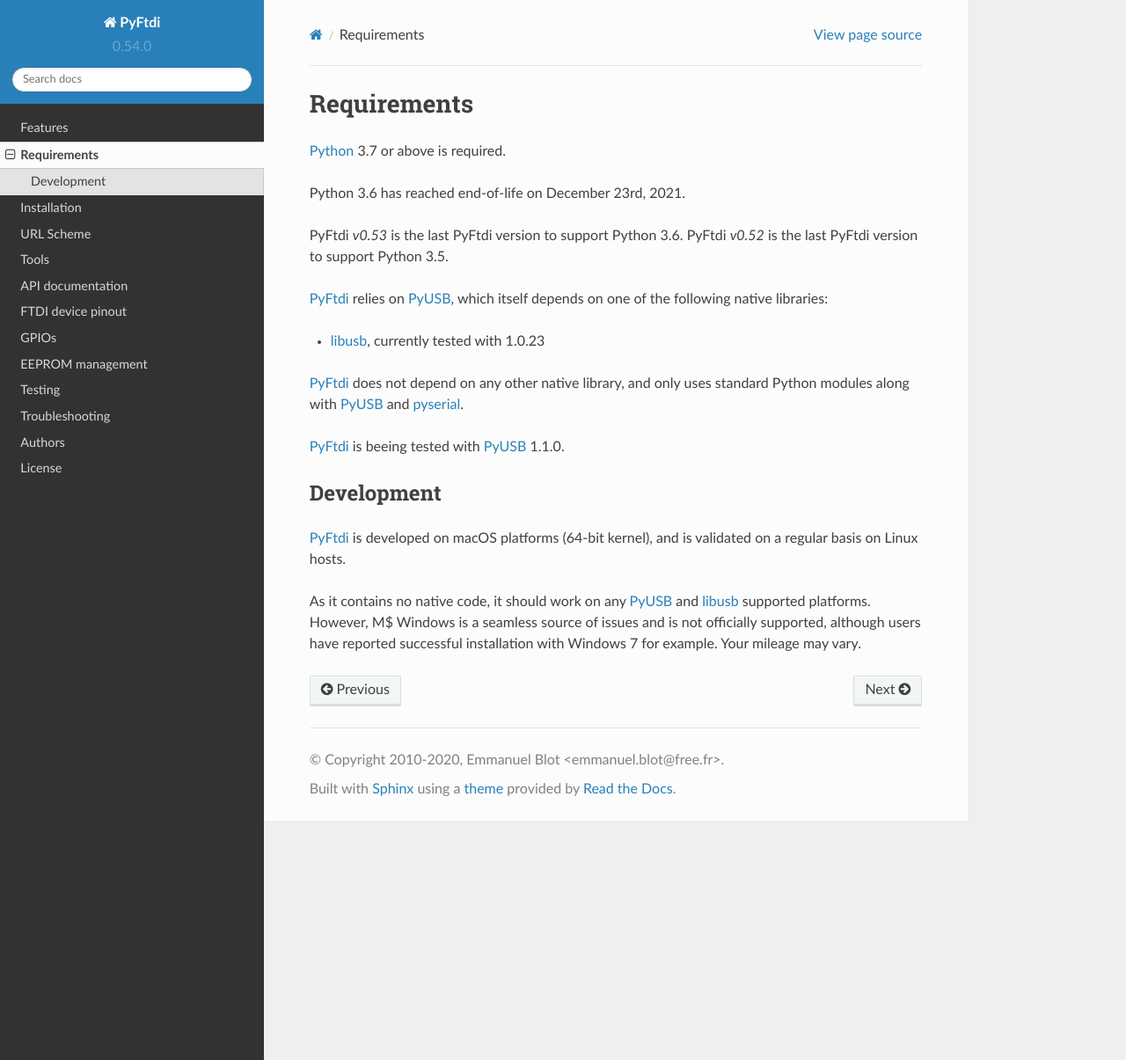
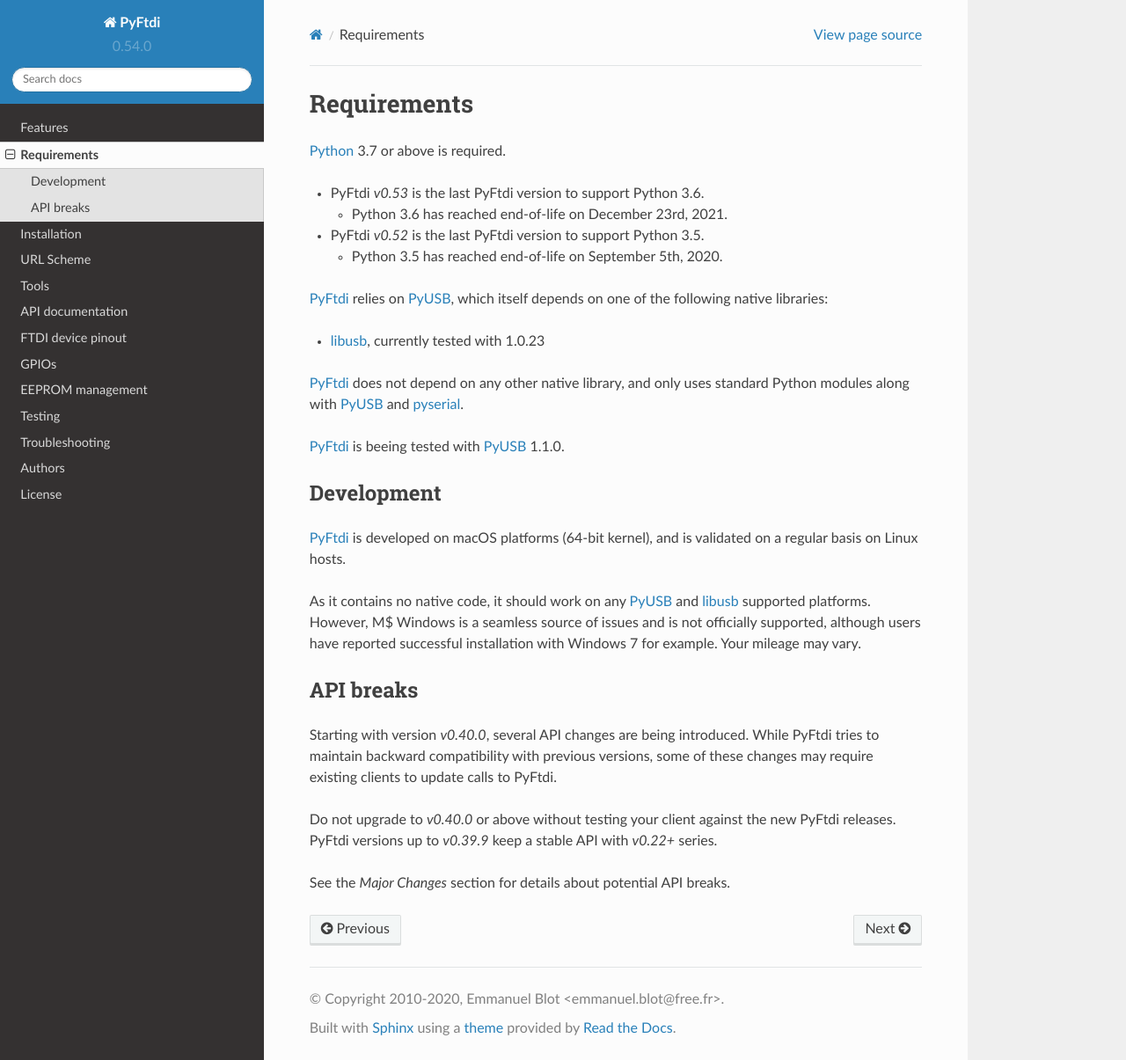
Before and after one commit to eblot/pyftdi, a Sphinx documentation site: the page built from pyftdi/doc/requirements.rst, in a window 1280 px wide and 1205 px high. Shown: the whole window at 88% size. Built offline with Sphinx 7.4.7 and the Read the Docs theme 2.0.0, drawn with Linux system fonts in a browser that asks for light colours.

Commit message:
doc: clean up duplicate info for requirements.

```diff
--- a/pyftdi/doc/requirements.rst
+++ b/pyftdi/doc/requirements.rst
@@ -5,10 +5,13 @@
 
 Python_ 3.7 or above is required.
 
-Python 3.6 has reached end-of-life on December 23rd, 2021.
+* PyFtdi *v0.53* is the last PyFtdi version to support Python 3.6.
 
-PyFtdi *v0.53* is the last PyFtdi version to support Python 3.6.
-PyFtdi *v0.52* is the last PyFtdi version to support Python 3.5.
+  * Python 3.6 has reached end-of-life on December 23rd, 2021.
+
+* PyFtdi *v0.52* is the last PyFtdi version to support Python 3.5.
+
+  * Python 3.5 has reached end-of-life on September 5th, 2020.
 
 PyFtdi_ relies on PyUSB_, which itself depends on one of the following native
 libraries:
@@ -30,3 +33,17 @@
 supported platforms. However, M$ Windows is a seamless source of issues and is
 not officially supported, although users have reported successful installation
 with Windows 7 for example. Your mileage may vary.
+
+
+API breaks
+~~~~~~~~~~
+
+Starting with version *v0.40.0*, several API changes are being introduced.
+While PyFtdi tries to maintain backward compatibility with previous versions,
+some of these changes may require existing clients to update calls to PyFtdi.
+
+Do not upgrade to *v0.40.0* or above without testing your client against the
+new PyFtdi releases. PyFtdi versions up to *v0.39.9* keep a stable API
+with *v0.22+* series.
+
+See the *Major Changes* section for details about potential API breaks.
```
Also changed, not shown: README.md (+2 -16 lines).
